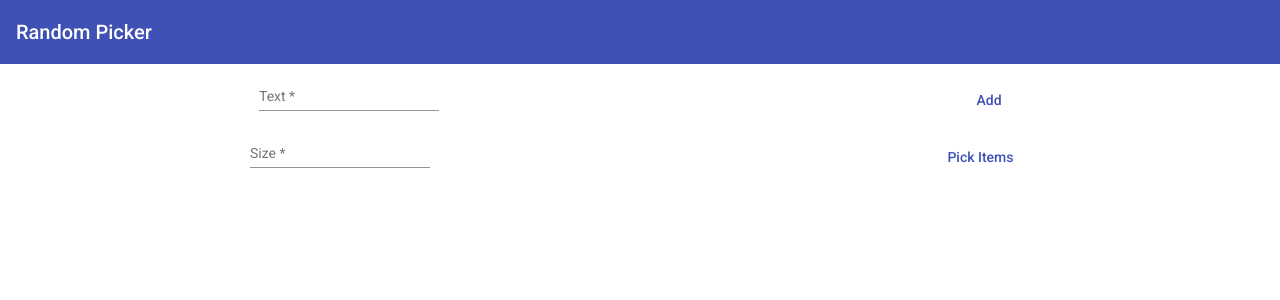
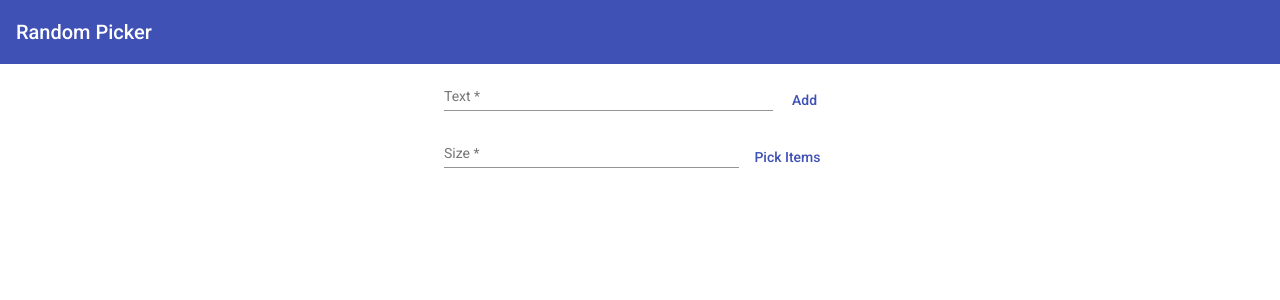
Before and after one commit to flaviorocks/random-picker, an Angular app: page / in a window 1280 px wide. Shown: the top 300 px of the page. Built offline with nearby package versions, Linux system fonts and the light colour scheme.

Commit message:
feat: small style improvements

```diff
--- a/src/app/app.component.html
+++ b/src/app/app.component.html
@@ -1,6 +1,8 @@
 <mat-toolbar color='primary'>
   <span>Random Picker</span>
 </mat-toolbar>
+
+<main>
 
   <mat-list>
     <mat-list-item *ngFor='let item of sourceList; let i = index'>
@@ -24,4 +26,6 @@
     </mat-list-item>
   </mat-list>
 
+</main>
+
 <router-outlet></router-outlet>
--- a/src/styles.scss
+++ b/src/styles.scss
@@ -4,3 +4,17 @@
 
 html, body { height: 100%; }
 body { margin: 0; font-family: Roboto, "Helvetica Neue", sans-serif; }
+
+main {
+  max-width: 425px;
+  margin: 0 auto;
+}
+
+form {
+  padding-left: 16px;
+  padding-right: 16px;
+
+  .mat-form-field {
+    flex-grow: 1;
+  }
+}
```
Lines whose indentation alone changed are shown as unchanged.
